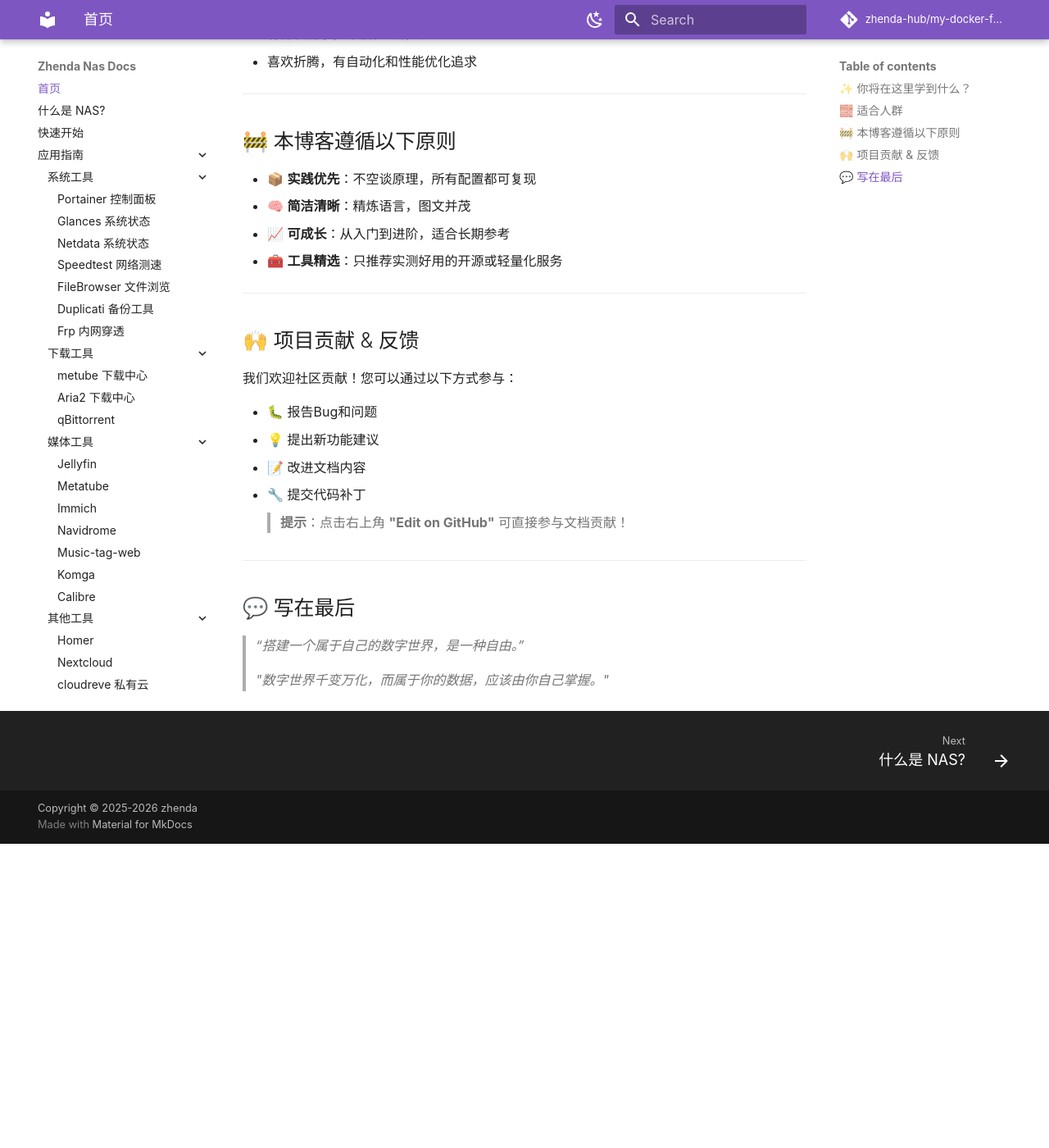
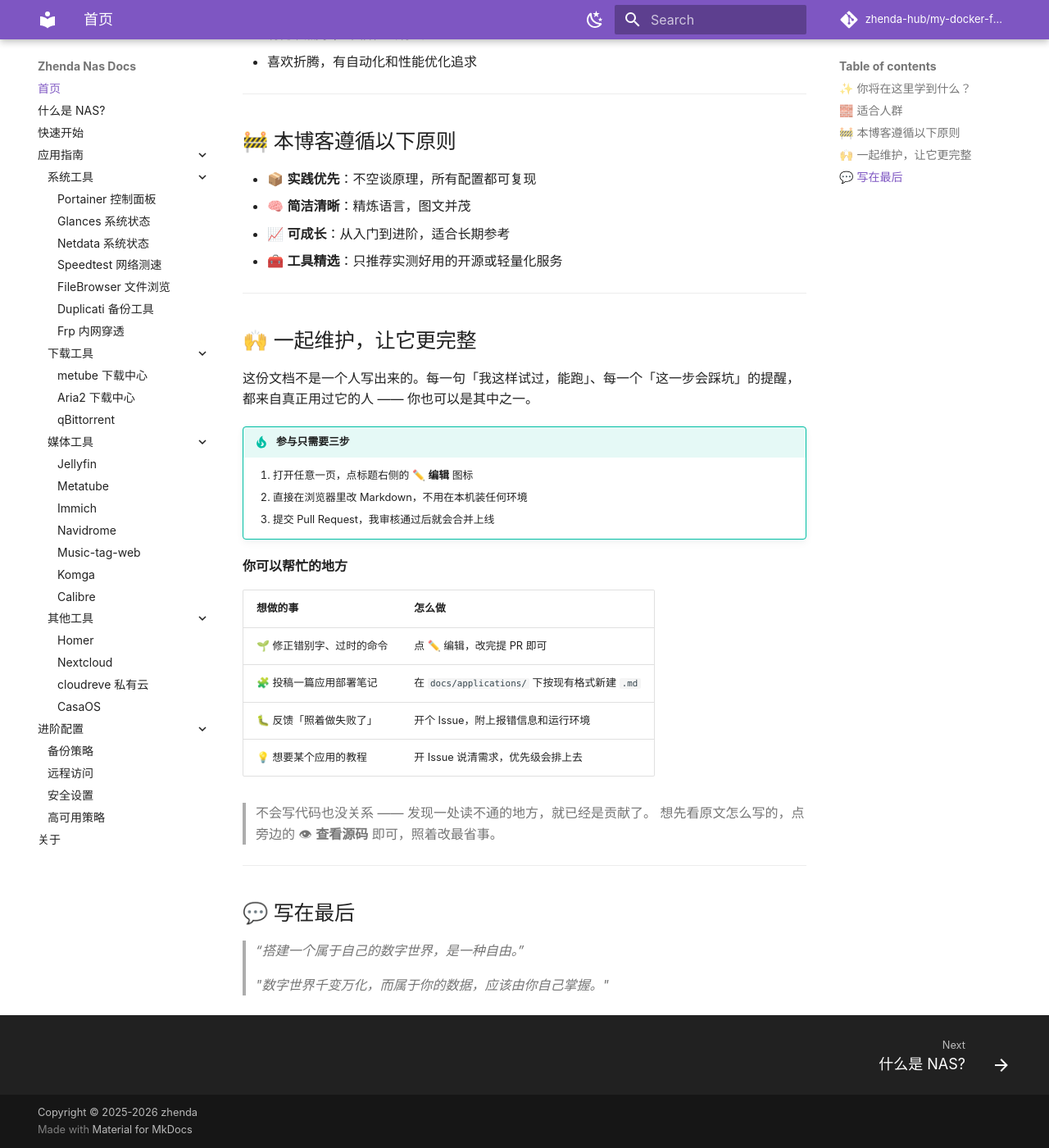
Before and after one commit to zhenda-hub/my-docker-files, an MkDocs documentation site: the page built from docs/index.md, in a window 1280 px wide and 1400 px high, scrolled down 813 px. Shown: the whole window at 82% size. Built offline with MkDocs 1.6.1 and Material for MkDocs 9.7.7, drawn with Linux system fonts in a browser that asks for light colours; plug-ins that fetch from the network failed and are left out; comment, search, counter and statistics services are not loaded; before the commit the page ends 1842 px from its top, so only the background shows below that.

Commit message:
docs(index): 首页新增「一起维护」贡献引导段落

```diff
--- a/docs/index.md
+++ b/docs/index.md
@@ -42,15 +42,28 @@
 ---
 
 
-## 🙌 项目贡献 & 反馈
+## 🙌 一起维护，让它更完整
 
-我们欢迎社区贡献！您可以通过以下方式参与：
+这份文档不是一个人写出来的。每一句「我这样试过，能跑」、每一个「这一步会踩坑」的提醒，
+都来自真正用过它的人 —— 你也可以是其中之一。
 
-- 🐛 报告Bug和问题
-- 💡 提出新功能建议
-- 📝 改进文档内容
-- 🔧 提交代码补丁
-> **提示**：点击右上角 **"Edit on GitHub"** 可直接参与文档贡献！
+!!! tip "参与只需要三步"
+
+    1. 打开任意一页，点标题右侧的 ✏️ **编辑** 图标
+    2. 直接在浏览器里改 Markdown，不用在本机装任何环境
+    3. 提交 Pull Request，我审核通过后就会合并上线
+
+**你可以帮忙的地方**
+
+| 想做的事 | 怎么做 |
+| :--- | :--- |
+| 🌱 修正错别字、过时的命令 | 点 ✏️ 编辑，改完提 PR 即可 |
+| 🧩 投稿一篇应用部署笔记 | 在 `docs/applications/` 下按现有格式新建 `.md` |
+| 🐛 反馈「照着做失败了」 | 开个 Issue，附上报错信息和运行环境 |
+| 💡 想要某个应用的教程 | 开 Issue 说清需求，优先级会排上去 |
+
+> 不会写代码也没关系 —— 发现一处读不通的地方，就已经是贡献了。
+> 想先看原文怎么写的，点旁边的 👁 **查看源码** 即可，照着改最省事。
 
 ---
 
```
